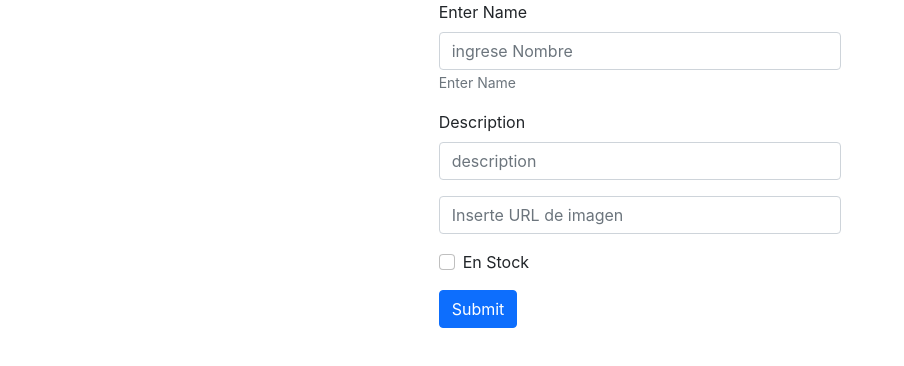
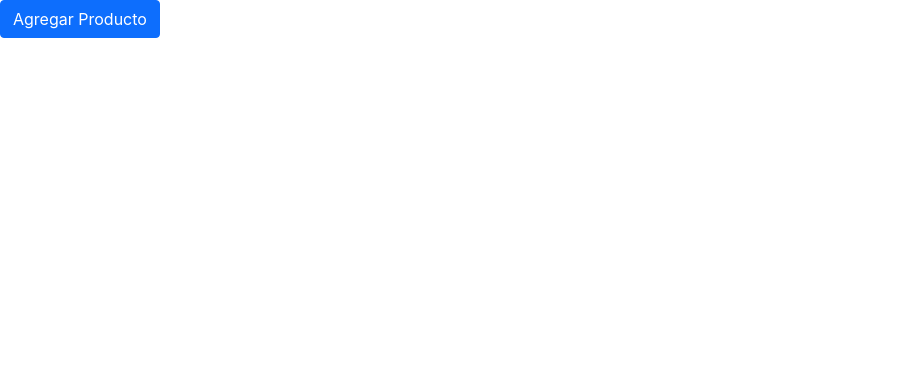
Before and after one commit to lucassoria1992/front-fromtest, a React (Create React App) app: page /form in a window 1280 px wide. Shown: the top 366 px of the page, without its empty margins (0-904 px from the left). Built offline with nearby package versions, Linux system fonts and the light colour scheme.

Commit message:
mejora visual formulario y se agrega campos

```diff
--- a/src/Components/Formulario.jsx
+++ b/src/Components/Formulario.jsx
@@ -1,50 +1,72 @@
-import React, { useRef } from "react";
+import React, { useRef, useState } from "react";
 import Form from 'react-bootstrap/Form'
-import { Button } from 'react-bootstrap'
+import { Button, Modal } from 'react-bootstrap'
 import axios from 'axios'
 import { v4 as uuidv4 } from 'uuid';
 
 const FormularioCarga = () => {
     const form = useRef(null);
-
-    const handleSubmit = async (event) => {
-        event.preventDefault()
+    const handleSubmit = async () => {
         const formData = new FormData(form.current);
         const data = {
-            id: formData.get (uuidv4()),
+            id: formData.get(uuidv4()),
             nombre: formData.get('nombre'),
             description: formData.get('description'),
             disponible: formData.get('disponible'),
             imagen: formData.get('imagen'),
+            price:formData.get('price')
         }
         const respuesta = await axios.post('http://localhost:4000/API/crear', data)
         console.log(respuesta)
     }
+    //ModalStates
+    const [show, setShow] = useState(false);
+    const handleClose = () => setShow(false);
+    const handleShow = () => setShow(true);
     return (
         <>
-            <Form className="container col-4" ref={form} >
+            <Button variant="primary" onClick={handleShow}>
+                Agregar Producto
+            </Button>
+            <Modal show={show} onHide={handleClose}>
+                <Modal.Header closeButton>
+                    <Modal.Title>Infomacion de Producto </Modal.Title>
+                </Modal.Header>
+                <Modal.Body>
+                    <Form ref={form} >
                         <Form.Group className="mb-3" controlId="formBasicEmail">
-                    <Form.Label>Enter Name</Form.Label>
-                    <Form.Control name="nombre" type="text" placeholder="ingrese Nombre" />
+                            <Form.Label>Producto</Form.Label>
+                            <Form.Control name="nombre" type="text" placeholder="Nombre de Prodcuto" required/>
                             <Form.Text className="text-muted">
-                        Enter Name
+                                Enter Product Name
                             </Form.Text>
                         </Form.Group>
-                <Form.Group className="mb-3" controlId="formBasicPassword">
-                    <Form.Label>Description</Form.Label>
-                    <Form.Control name="description" type="text" placeholder="description" />
-                </Form.Group>
-
                         <Form.Group className="mb-3" controlId="formBasicCheckbox">
-                    <Form.Control  name="imagen" type="text" placeholder="Inserte URL de imagen"/>
+                        <Form.Label>Imagen</Form.Label>
+                            <Form.Control name="imagen" type="text" placeholder="Inserte URL de imagen" required/>
                         </Form.Group>
                         <Form.Group className="mb-3" controlId="formBasicCheckbox">
-                    <Form.Check name="disponible" type="checkbox" label="En Stock"/>
+                        <Form.Label>Precio</Form.Label>
+                            <Form.Control name="price" type="number" placeholder="Precio" required/>
                         </Form.Group>
-                <Button variant="primary" type="submit" onClick={handleSubmit} >
-                    Submit
+                        <Form.Group className="mb-3" controlId="formBasicPassword">
+                            <Form.Label>Descripcion del prodcuto</Form.Label>
+                            <Form.Control as="textarea" rows={4} name="description" type="text" placeholder="description" required/>
+                        </Form.Group>
+                        <Form.Group className="mb-3" controlId="formBasicCheckbox">
+                            <Form.Check name="disponible" type="checkbox" label="En Stock" />
+                        </Form.Group>
+                    </Form>
+                </Modal.Body>
+                <Modal.Footer>
+                    <Button variant="secondary" onClick={handleClose}>
+                        Close
                     </Button>
-            </Form>
+                    <Button variant="primary" type="submit" onClick={(() => { handleClose(); handleSubmit() })}>
+                        Save Product
+                    </Button>
+                </Modal.Footer>
+            </Modal>
         </>
     );
 }
--- a/src/Components/Producto.jsx
+++ b/src/Components/Producto.jsx
@@ -1,12 +1,10 @@
 import React from 'react';
 import { Card, Button, CardGroup } from 'react-bootstrap';
-
 
 
 const ProductItem = ({ item }) => {
 
     const stock = (item.disponible)
-    const image = (item.imagen)
     if (stock === null) {
         return (
             <CardGroup>
@@ -40,7 +38,6 @@ const ProductItem = ({ item }) => {
                     <Button variant="primary" className='d-block'>Reservalo!</Button>
                     </Card.Footer>
                 </Card>
-
             </CardGroup>
         );
     }
```
Lines whose indentation alone changed are shown as unchanged.
